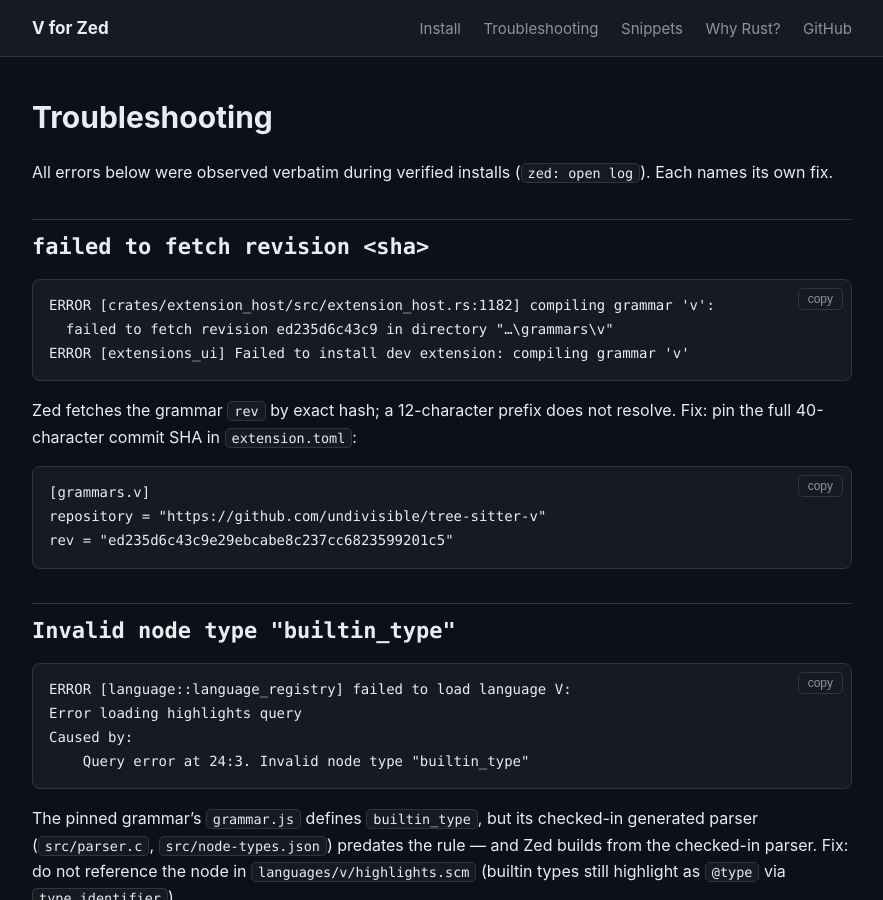
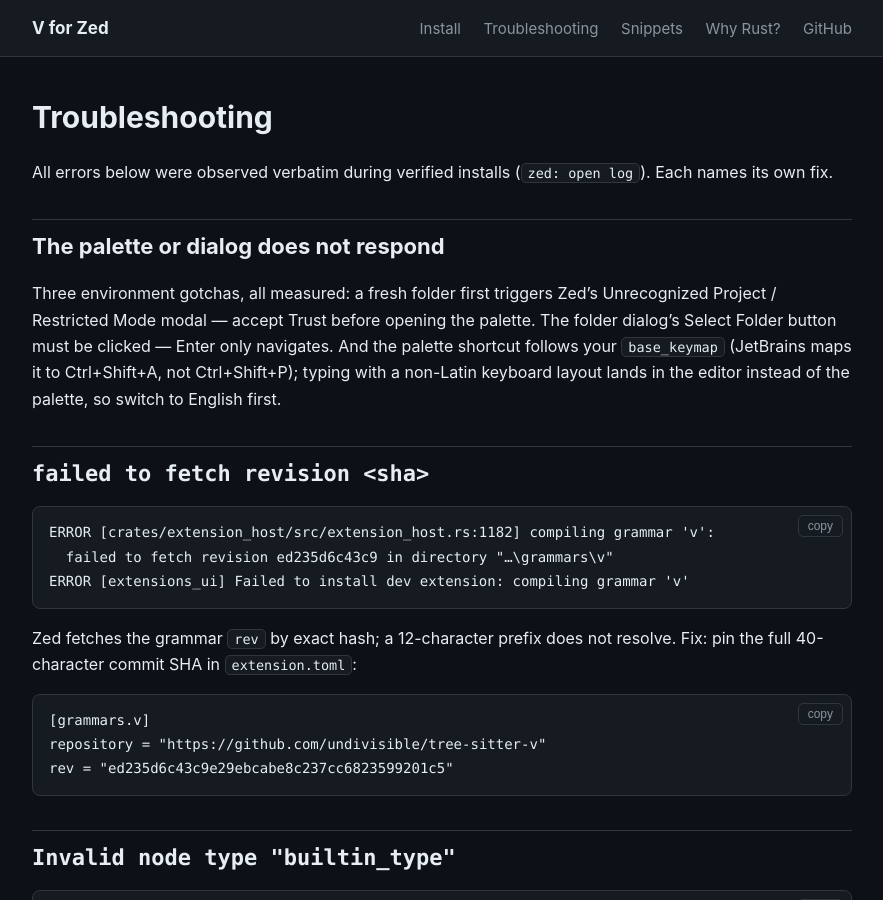
Before and after one commit to metif12/zed-vlang, a Jekyll site: the page built from docs/troubleshooting.md, in a window 1280 px wide and 900 px high. Shown: the whole window, without its empty margins (198-1081 px from the left). Built offline with Jekyll 4.4.1, drawn with Linux system fonts in a browser that asks for light colours.

Commit message:
Document install-dialog gotchas measured on the release-zip path: trust modal first, Select Folder click, keymap-dependent palette shortcut, Latin layout

```diff
--- a/docs/troubleshooting.md
+++ b/docs/troubleshooting.md
@@ -7,6 +7,16 @@
 
 All errors below were observed verbatim during verified installs
 (`zed: open log`). Each names its own fix.
+
+## The palette or dialog does not respond
+
+Three environment gotchas, all measured: a fresh folder first triggers
+Zed's Unrecognized Project / Restricted Mode modal — accept Trust before
+opening the palette. The folder dialog's Select Folder button must be
+clicked — Enter only navigates. And the palette shortcut follows your
+`base_keymap` (JetBrains maps it to Ctrl+Shift+A, not Ctrl+Shift+P);
+typing with a non-Latin keyboard layout lands in the editor instead of
+the palette, so switch to English first.
 
 ## `failed to fetch revision <sha>`
 
```
